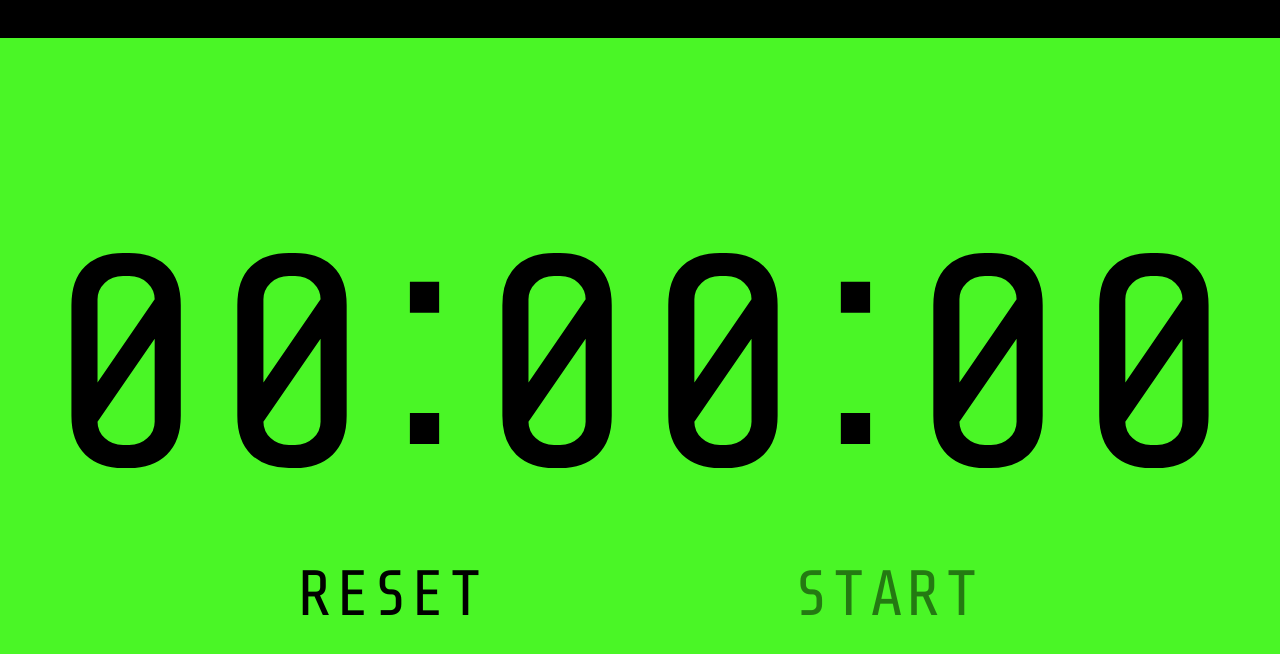
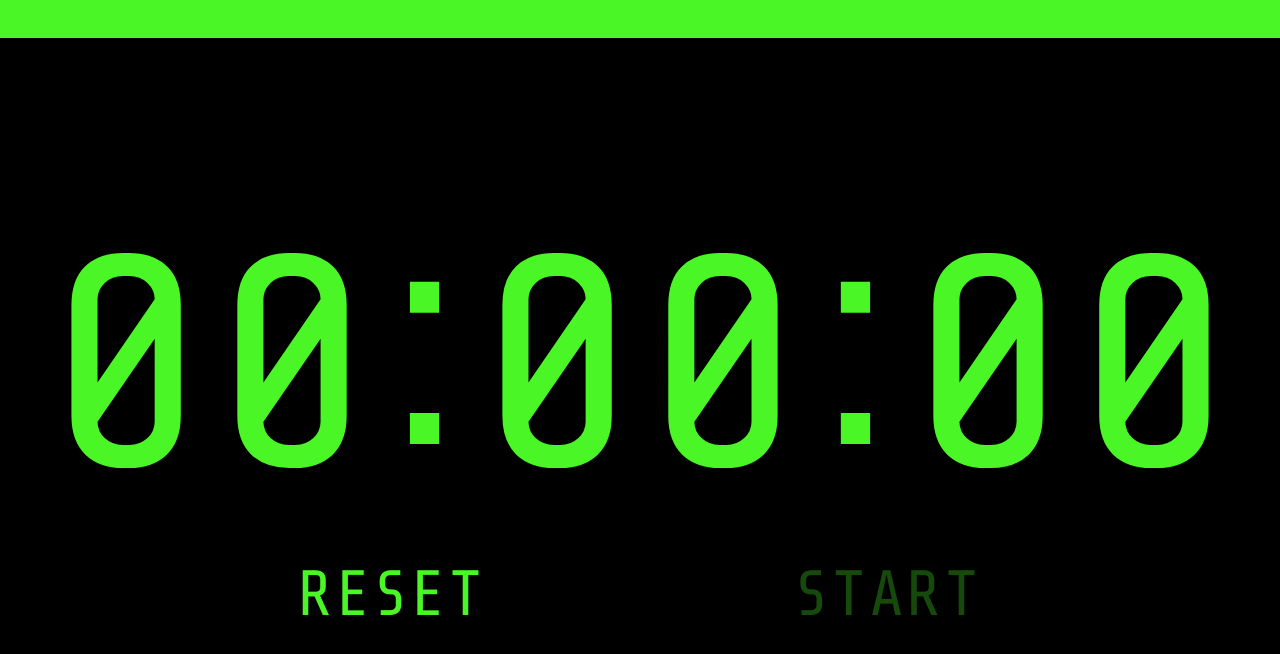
Before and after one commit to asemarian/timer, a plain HTML site: page index.html in a window 1280 px wide. Both pictures are taken after a click on the button "RESET". Drawn offline with nearby package versions, Linux system fonts and the light colour scheme.

Commit message:
Inverted the app colors

```diff
--- a/script.js
+++ b/script.js
@@ -135,7 +135,7 @@ function enableEditing() {
 
 function disableStartButton() {
     startButton.disabled = true;
-    startButton.style.opacity = "0.5";
+    startButton.style.opacity = "0.3";
     startButton.style.cursor = "not-allowed";
 }
 
--- a/style.css
+++ b/style.css
@@ -7,14 +7,14 @@
 }
 
 ::selection {
-    background-color: var(--black);
-    color: var(--green);
+    background-color: var(--primary);
+    color: var(--secondary);
 }
 
 html {
-    --green: #4AF626;
-    --dark-green: #45d827;
-    --black: #000000;
+    --secondary: #000000;
+    --transparent: #45d72826;
+    --primary: #4AF626;
     --red: #D83C27BF;
     font-size: 62.5%;
     font-family: "Share Tech Mono", monospace;
@@ -22,8 +22,8 @@ html {
 
 body {
     height: 100vh;
-    color: var(--black);
-    background-color: var(--green);
+    color: var(--primary);
+    background-color: var(--secondary);
     display: flex;
     align-items: center;
     justify-content: center;
@@ -33,7 +33,7 @@ body {
 hr {
     height: 3vw;
     width: 100%;
-    background-color: var(--black);
+    background-color: var(--primary);
     border: none;
     position: absolute;
     top: 0;
@@ -65,11 +65,11 @@ hr {
 }
 
 #clock>:not(.colon):focus {
-    background-color: var(--dark-green);
+    background-color: var(--transparent);
 }
 
 #clock>:not(.colon):hover {
-    border: 0.35vw solid var(--dark-green);
+    border: 0.35vw solid var(--primary);
 }
 
 .invalid {
@@ -101,11 +101,11 @@ button {
 }
 
 button:hover {
-    border-bottom: 0.85vw solid var(--black);
+    border-bottom: 0.85vw solid var(--primary);
 }
 
 #start-button {
-    opacity: 0.5;
+    opacity: 0.3;
     cursor: not-allowed;
 }
 
```
